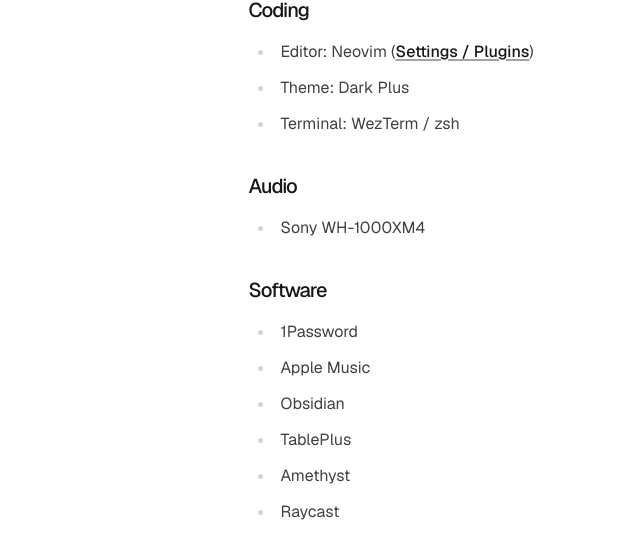
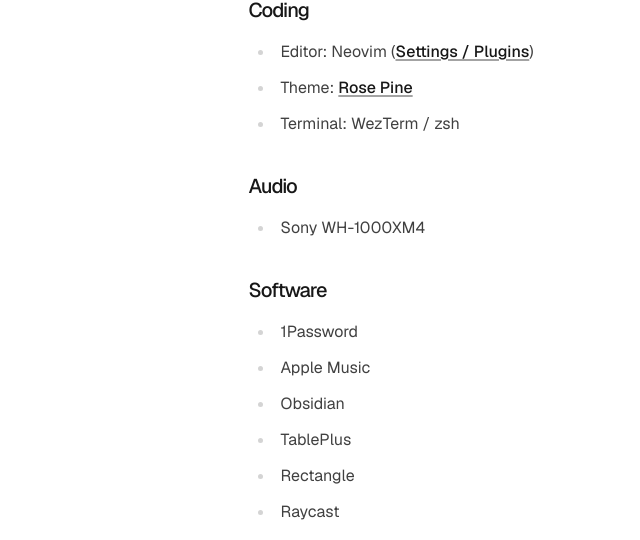
Before and after one commit to jmartinn/portfolio, a Next.js app: page /uses in a window 1280 px wide. Shown: the part 375-915 px from the top of the page, without its empty margins (86-726 px from the left). Built offline with nearby package versions, Linux system fonts and the light colour scheme.

Commit message:
refactor: update blog post title font size
- update colorscheme

```diff
--- a/app/blog/[slug]/page.tsx
+++ b/app/blog/[slug]/page.tsx
@@ -98,7 +98,7 @@ export default async function Blog({ params }) {
           }),
         }}
       />
-      <h1 className="title font-semibold text-3xl tracking-tighter max-w-[650px]">
+      <h1 className="title font-semibold text-4xl tracking-tighter max-w-[650px]">
         {post.metadata.title}
       </h1>
       <div className="flex justify-between items-center mt-2 mb-8 text-sm max-w-[650px]">
--- a/app/uses/page.tsx
+++ b/app/uses/page.tsx
@@ -29,7 +29,9 @@ export default function UsesPage() {
             </a>
             )
           </li>
-          <li>Theme: Dark Plus</li>
+          <li>
+            Theme: <a href="https://github.com/rose-pine/neovim/">Rose Pine</a>
+          </li>
           <li>Terminal: WezTerm / zsh</li>
         </ul>
         <h3 id="audio-video">Audio</h3>
@@ -42,7 +44,7 @@ export default function UsesPage() {
           <li>Apple Music</li>
           <li>Obsidian</li>
           <li>TablePlus</li>
-          <li>Amethyst</li>
+          <li>Rectangle</li>
           <li>Raycast</li>
         </ul>
       </div>
```
